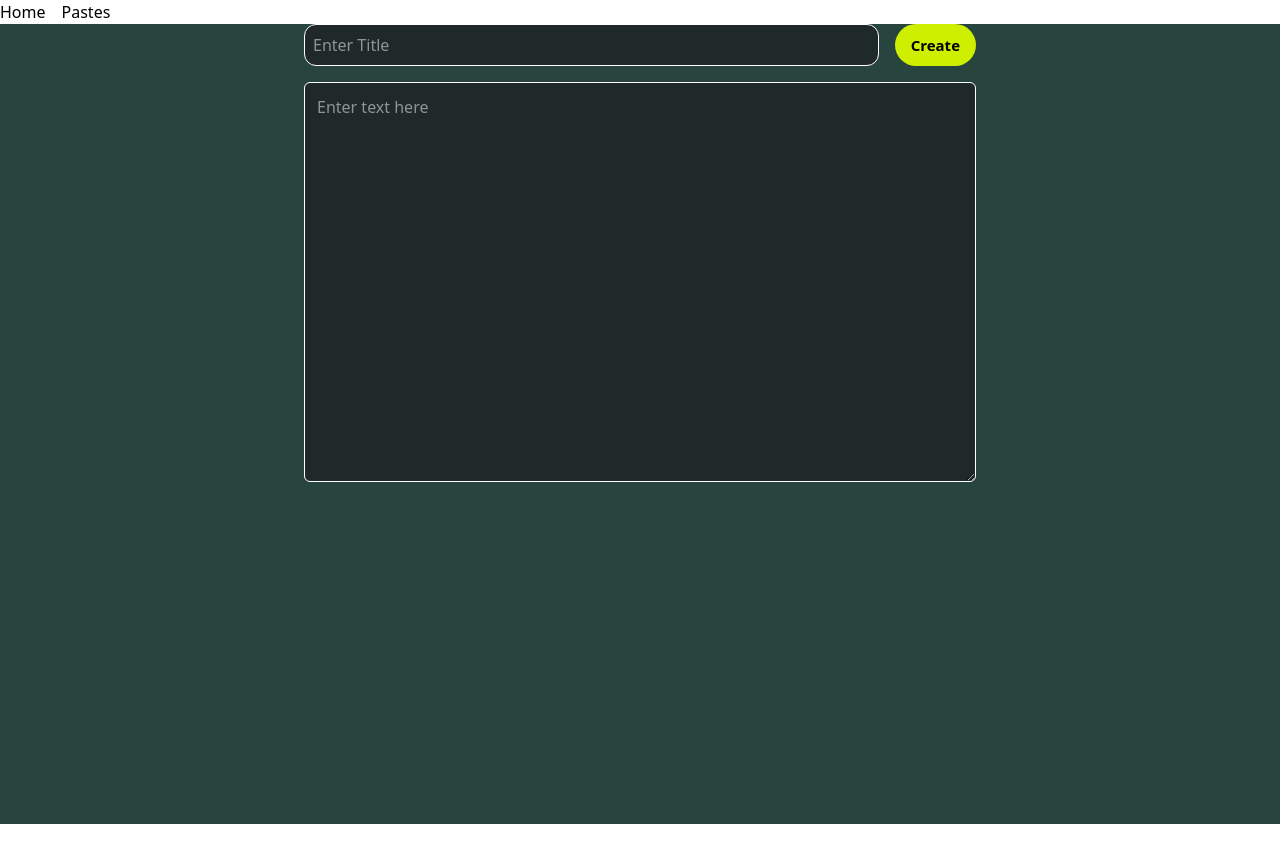
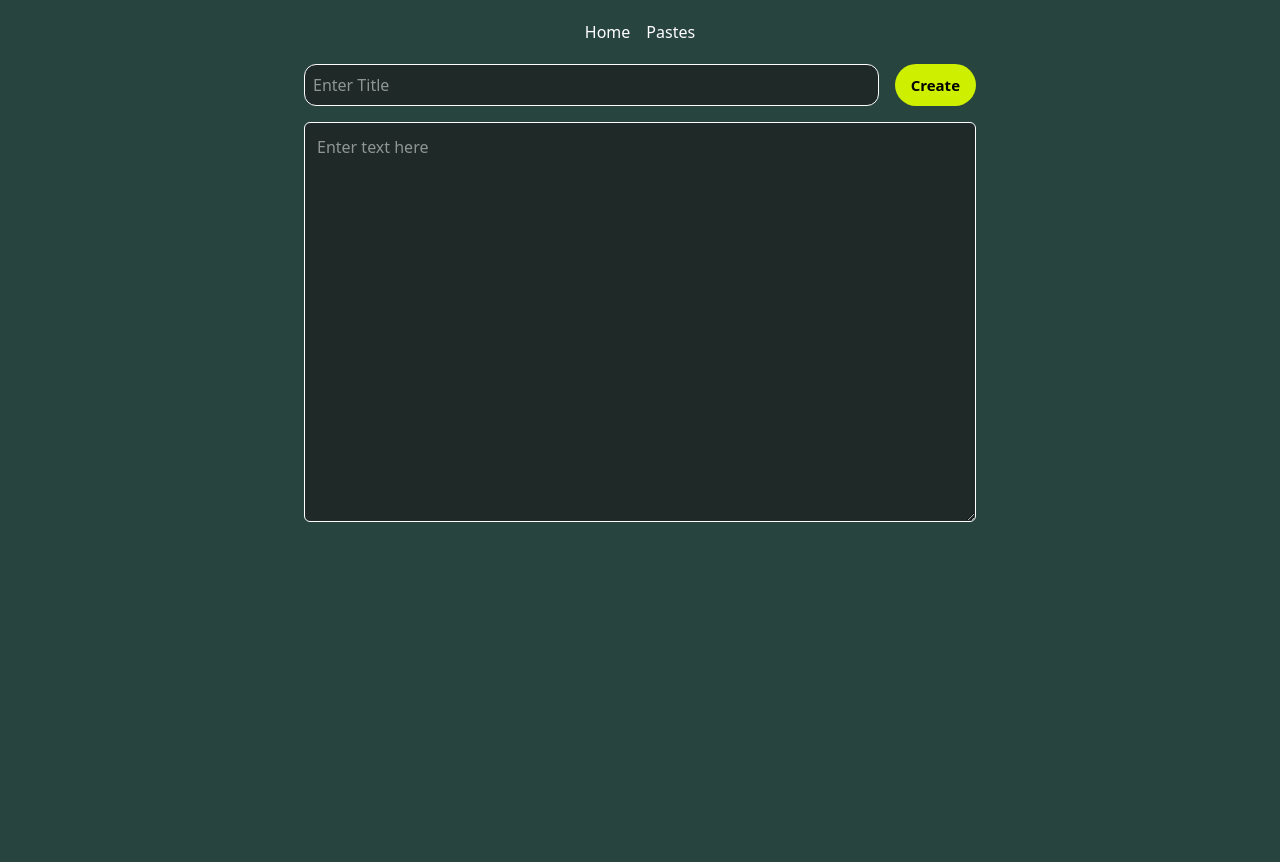
Before and after one commit to amman-k/paste-React, a React (Vite) app: page / in a window 1280 px wide. Before the commit the page ends 824 px from the top, so only its background shows below. Built offline with nearby package versions, Linux system fonts and the light colour scheme.

Commit message:
added styling to text

```diff
--- a/src/components/Navbar.jsx
+++ b/src/components/Navbar.jsx
@@ -1,17 +1,25 @@
-import React from 'react'
-import { NavLink } from 'react-router'
+import React from "react";
+import { NavLink } from "react-router";
 
 const navbar = () => {
   return (
-    <div className='flex flex-row gap-4'>
-        <NavLink to="/">
-            Home
+    <div className="bg-[#28443f] min-w-full">
+      <div className="flex items-center justify-center flex-row gap-4 p-5 text-white ">
+        <NavLink
+          to="/"
+          className="hover:text-[#cfef00] transition-colors duration-200"
+        >
+          Home
         </NavLink>
-        <NavLink to="/pastes">
-            Pastes
+        <NavLink
+          to="/pastes"
+          className="hover:text-[#cfef00] transition-colors duration-200"
+        >
+          Pastes
         </NavLink>
+      </div>
     </div>
-  )
-}
+  );
+};
 
-export default navbar
+export default navbar;
```
